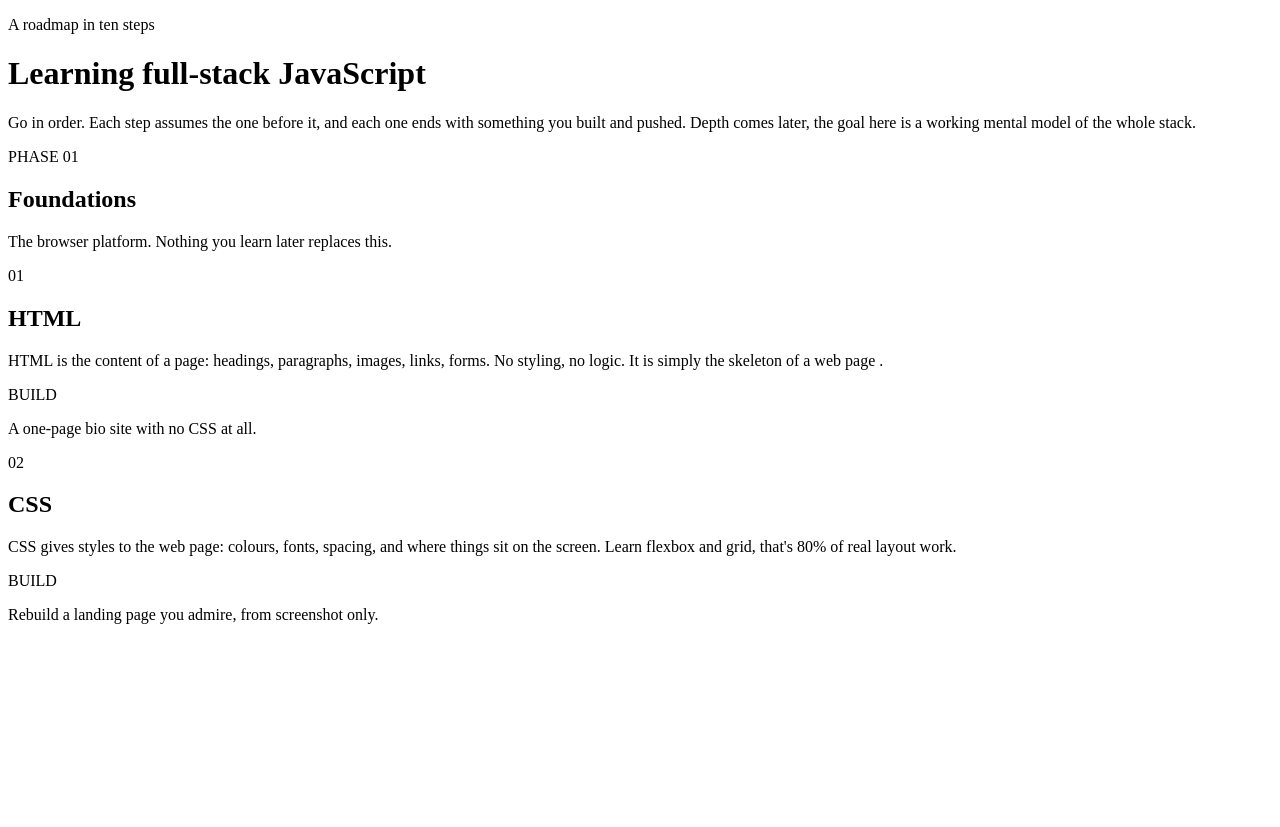
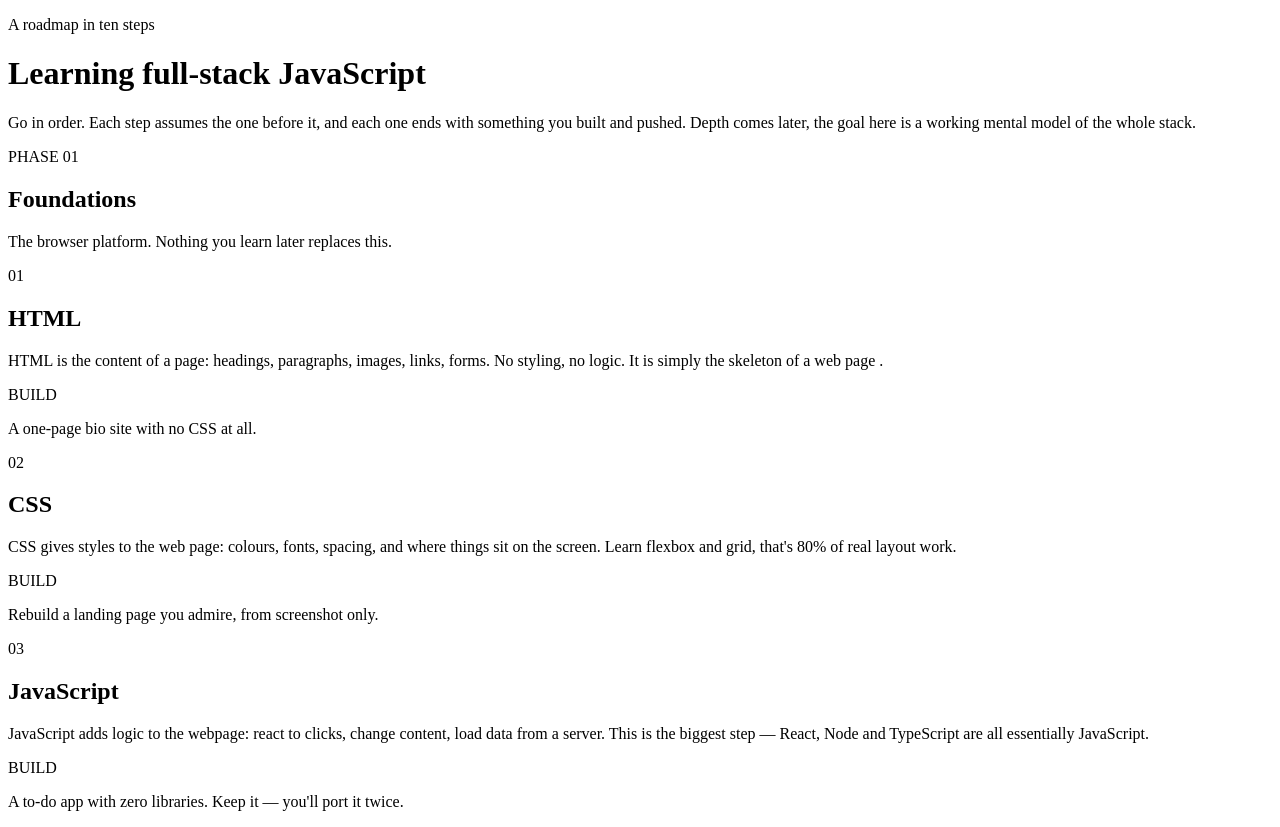
Before and after one commit to AdamKirikisla/learning-fullstack-js, a React (Vite) app in the folder learning-fullstack-js/: page / in a window 1280 px wide. Before the commit the page ends 800 px from the top, so only its background shows below. Built offline with nearby package versions, Linux system fonts and the light colour scheme.

Commit message:
add JavaScript card

```diff
--- a/learning-fullstack-js/src/Components/Main/Foundations.jsx
+++ b/learning-fullstack-js/src/Components/Main/Foundations.jsx
@@ -1,5 +1,6 @@
 import HTML from "./Foundations/HTML"
 import CSS from "./Foundations/CSS"
+import JavaScript from "./Foundations/JavaScript"
 
 export default function Foundations(){
     return(
@@ -9,6 +10,7 @@ export default function Foundations(){
         <p>The browser platform. Nothing you learn later replaces this.</p>
         <HTML />
         <CSS />
+        <JavaScript />
 
 
         </>
--- /dev/null
+++ b/learning-fullstack-js/src/Components/Main/Foundations/JavaScript.jsx
@@ -0,0 +1,17 @@
+export default function JavaScript(){
+    return(
+
+        <div className="card">
+            <p>03</p>
+            <h2>JavaScript</h2>
+            <p>JavaScript adds logic to the webpage: react to clicks, change content,
+                load data from a server. This is the biggest step —
+                React, Node and TypeScript are all essentially JavaScript.</p>
+            <span>BUILD</span>
+            <p>A to-do app with zero libraries. Keep it — you'll port it twice.</p>
+
+
+        </div>
+
+    )
+}
```
